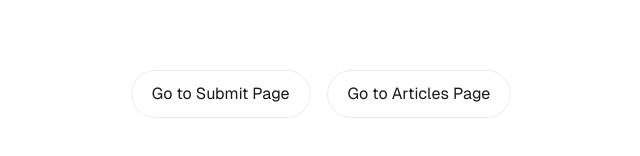
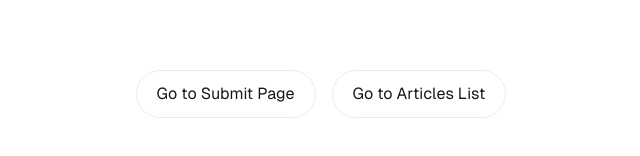
Before and after one commit to AlloysiusM/SPEED, a Next.js app in the folder frontend/: page / in a window 1280 px wide. Shown: the part 306-462 px from the top of the page, without its empty margins (319-959 px from the left). Built offline with nearby package versions, Linux system fonts and the light colour scheme.

Commit message:
minor change to name

```diff
--- a/frontend/src/pages/index.tsx
+++ b/frontend/src/pages/index.tsx
@@ -24,7 +24,7 @@ export default function Home() {
             className="rounded-full border border-solid border-black/[.08] dark:border-white/[.145] transition-colors flex items-center justify-center bg-foreground text-background gap-2 hover:bg-[#383838] dark:hover:bg-[#ccc] text-sm sm:text-base h-10 sm:h-12 px-4 sm:px-5"
             href="http://localhost:3000/articles"
           >
-            Go to Articles Page
+            Go to Articles List
           </a>
         </div>
       </main>
```
